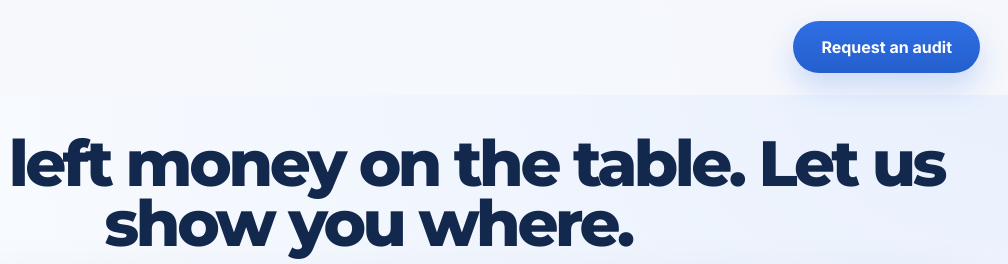
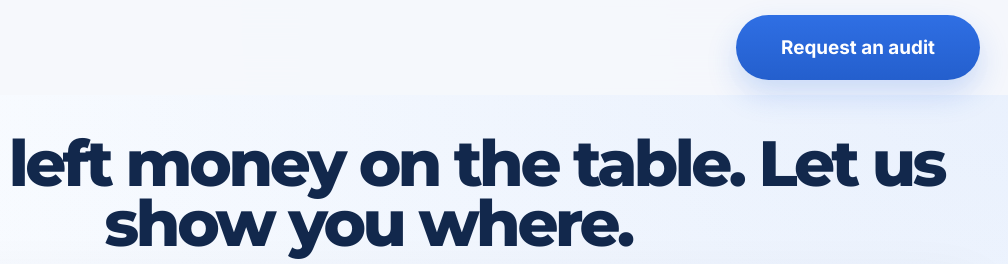
Before and after one commit to Shahablo/medcodepro, a plain HTML site: page index.html in a window 1280 px wide. Shown: the top 264 px of the page, 272-1280 px from the left. Drawn offline with Linux system fonts and the light colour scheme.

Commit message:
Change nav button class to hero-button

```diff
--- a/index.html
+++ b/index.html
@@ -26,7 +26,7 @@
         <!--<a href="#platform">Platform</a>
         <a href="#proof">Proof</a>
         <a href="#resources">Resources</a>-->
-        <a class="button button-primary nav-button" href="mailto:shahabasiddique@gmail.com?subject=Request%20an%20audit%20from%20MedCode%20Pro">Request an audit</a>
+        <a class="button button-primary hero-button" href="mailto:shahabasiddique@gmail.com?subject=Request%20an%20audit%20from%20MedCode%20Pro">Request an audit</a>
       </nav>
     </div>
   </header>
```
